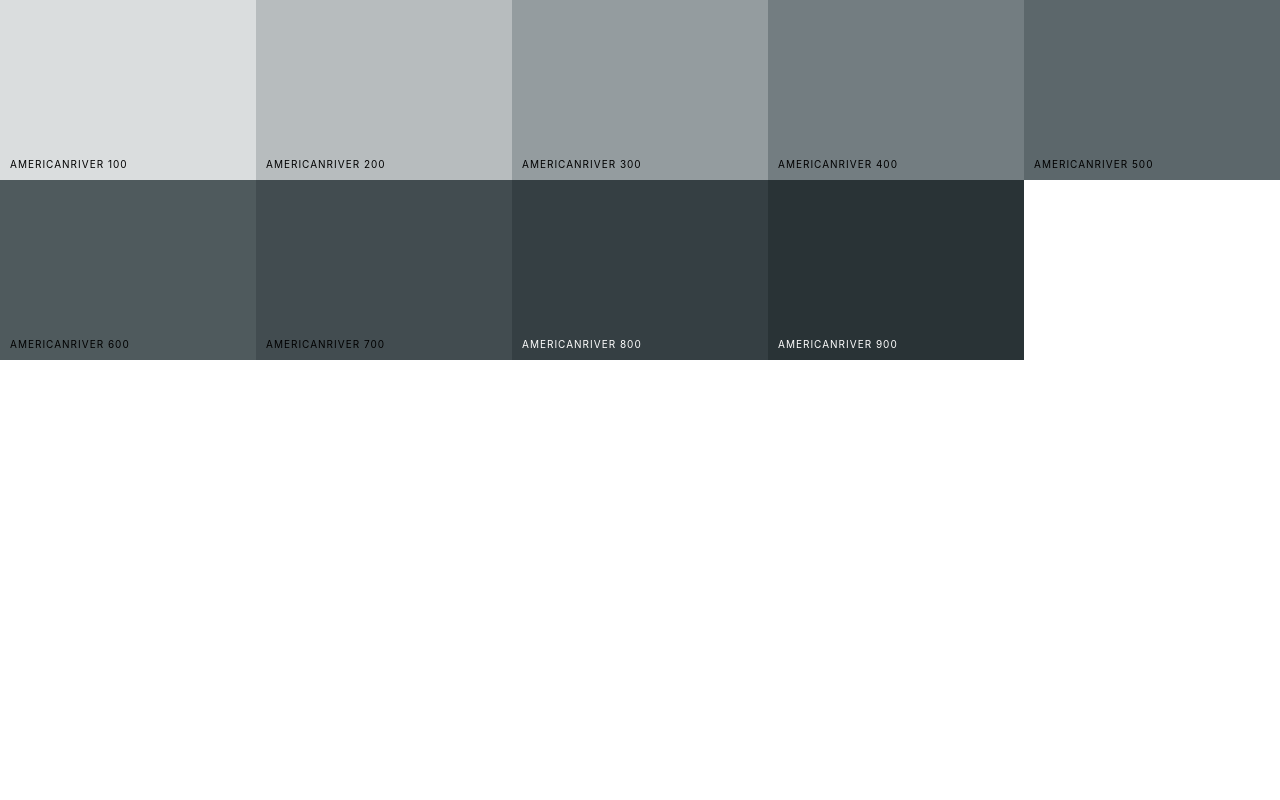
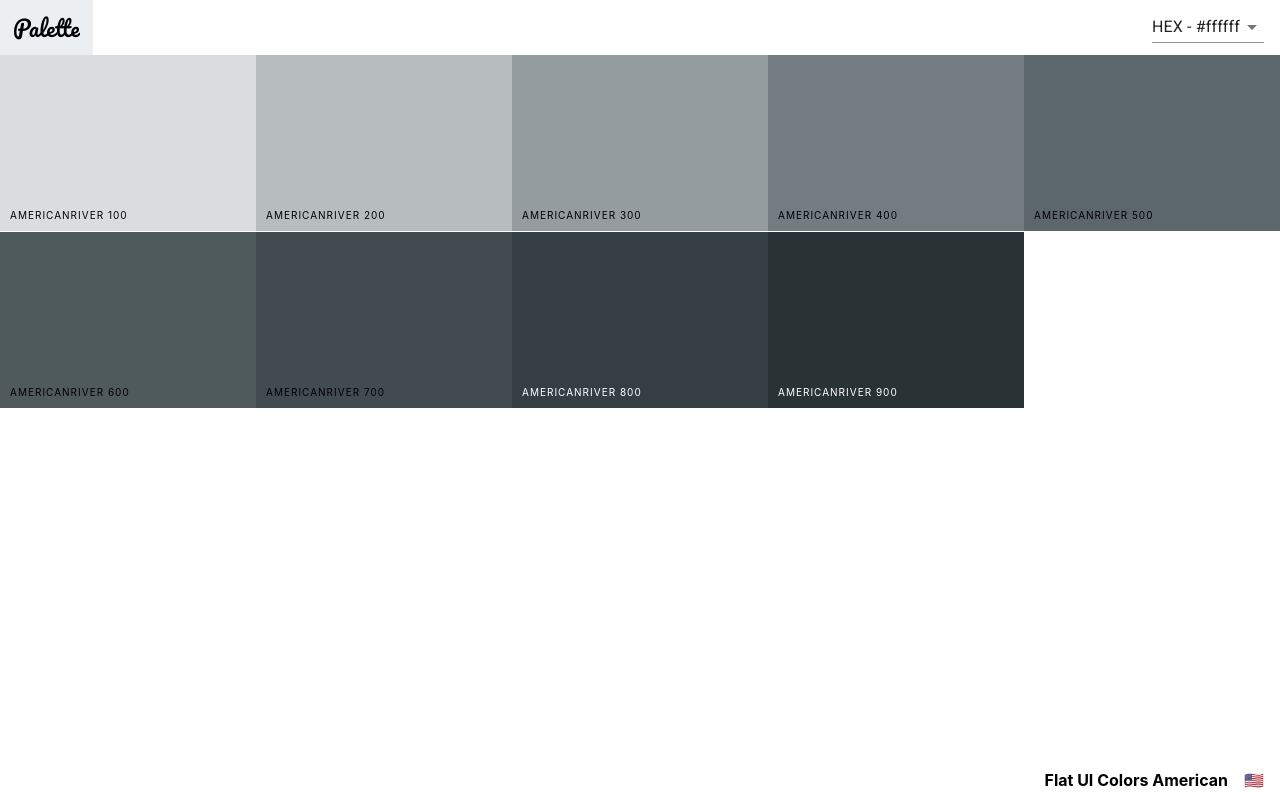
Before and after one commit to Naimul-Islam-Siam/Palette, a React (Create React App) app: page /palette/flat-ui-colors-american/americanriver in a window 1280 px wide. Built offline with nearby package versions, Linux system fonts and the light colour scheme; a web font is replaced by a local one.

Commit message:
single footer and nav

```diff
--- a/src/Navbar.js
+++ b/src/Navbar.js
@@ -30,7 +30,7 @@ class Navbar extends Component {
    }
 
    render() {
-      const { level, changeLevel } = this.props;
+      const { level, changeLevel, changeFormat, isSingleColor } = this.props;
       const { format } = this.state;
 
       return (
@@ -39,6 +39,7 @@ class Navbar extends Component {
                <Link to="/" style={{ textDecoration: "none", color: "black" }}>Palette</Link>
             </div>
 
+            {!isSingleColor &&
                <div className="slider-container">
                   <span>Level: {level}</span>
                   <div className="slider">
@@ -47,9 +48,11 @@ class Navbar extends Component {
                         min={100} //minimum level value
                         max={900} //maximum level value
                         step={100} //interval value
-                     onAfterChange={changeLevel} />
+                        onAfterChange={changeLevel}
+                     />
                   </div>
                </div>
+            }
 
             <div className="select-container">
                <Select value={format} onChange={this.handleChange}>
--- a/src/Palette.js
+++ b/src/Palette.js
@@ -2,6 +2,7 @@ import React, { Component } from 'react';
 import ColorBox from './ColorBox';
 import NavBar from './Navbar';
 import './Palette.css';
+import PaletteFooter from './PaletteFooter';
 
 class Palette extends Component {
    constructor(props) {
@@ -38,16 +39,17 @@ class Palette extends Component {
       return (
          <div className="Palette">
             {/* NavBar */}
-            <NavBar level={level} changeLevel={this.changeLevel} changeFormat={this.changeFormat} />
+            <NavBar level={level}
+               changeLevel={this.changeLevel}
+               changeFormat={this.changeFormat}
+               isSingleColor={false}
+            />
             {/* Color Boxes */}
             <div className="Palette-colors">
                {colorBox}
             </div>
             {/* Footer */}
-            <footer className="Palette-footer">
-               {paletteName}
-               <span className="emoji">{emoji}</span>
-            </footer>
+            <PaletteFooter paletteName={paletteName} emoji={emoji} />
          </div>
       );
    }
--- /dev/null
+++ b/src/PaletteFooter.js
@@ -0,0 +1,13 @@
+import React from 'react'
+
+function PaletteFooter(props) {
+   const { paletteName, emoji } = props;
+   return (
+      <footer className="Palette-footer">
+         {paletteName}
+         <span className="emoji">{emoji}</span>
+      </footer>
+   );
+}
+
+export default PaletteFooter;
--- a/src/SingleColorPalette.js
+++ b/src/SingleColorPalette.js
@@ -1,11 +1,14 @@
-import React, { Component } from 'react'
+import React, { Component } from 'react';
+import Navbar from './Navbar';
 import ColorBox from './ColorBox';
+import PaletteFooter from './PaletteFooter';
 
 class SingleColorPalette extends Component {
    constructor(props) {
       super(props);
       this._shades = this.gatherShades(this.props.palette, this.props.colorId);
-      console.log(this._shades);
+      this.state = { format: "hex" };
+      this.changeFormat = this.changeFormat.bind(this);
    }
 
    //return all the shades of given color
@@ -22,21 +25,31 @@ class SingleColorPalette extends Component {
       return shades.slice(1);
    }
 
+   changeFormat(val) {
+      this.setState({ format: val });
+   }
+
    render() {
+      const { format } = this.state;
+      const { paletteName, emoji } = this.props.palette;
+
       const colorBoxes = this._shades.map(color => (
          <ColorBox
-            background={color.hex}
+            background={color[format]}
             name={color.name}
             key={color.id}
             id={color.id}
             showLink={false}
          />
-      ))
+      ));
+
       return (
          <div className="Palette">
+            <Navbar changeFormat={this.changeFormat} isSingleColor={true} />
             <div className="Palette-colors">
                {colorBoxes}
             </div>
+            <PaletteFooter paletteName={paletteName} emoji={emoji} />
          </div>
       );
    }
```
Lines whose indentation alone changed are shown as unchanged.
